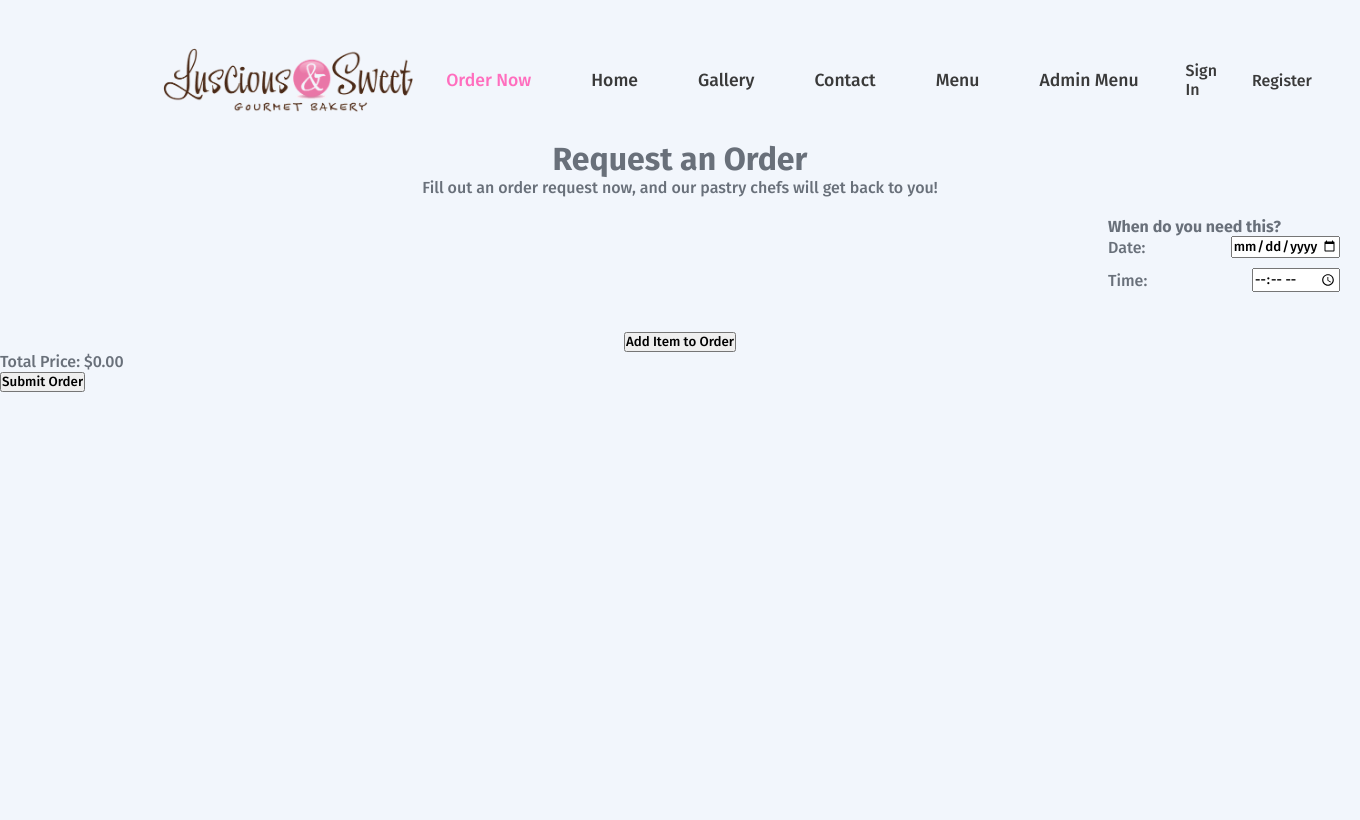
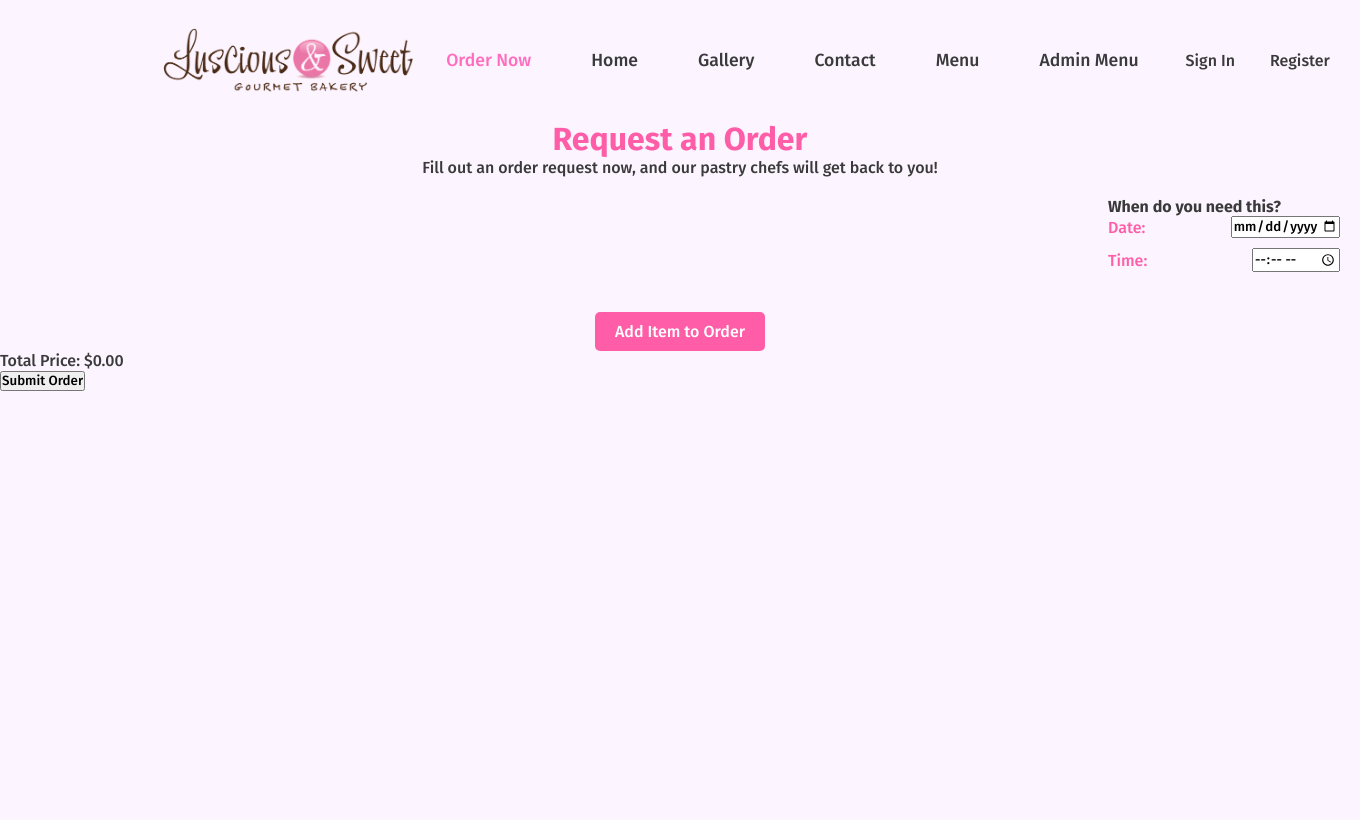
Before and after one commit to Veloric/2023FASE, a Flask app: page /order in a window 1360 px wide. After the commit the page ends 391 px from the top, so only its background shows below. Run offline with Flask 3, Linux system fonts and the light colour scheme; some libraries are stand-ins or nearby versions.

Commit message:
fixed css overriding eachother and some other things
I will adjust the font colors and everything to be more consistent, just bear with me :')

```diff
--- a/static/style.css
+++ b/static/style.css
@@ -58,6 +58,7 @@ header{
 .login{
     display: flex;
     align-items: center;
+    white-space: nowrap;
 }
 .login a{
     margin-right: 25px;
@@ -206,6 +207,10 @@ header{
     text-align: center;
 }
 
+.order-header {
+    color: rgb(128, 128, 128);
+}
+
 .container {
     display: flex;
     justify-content: space-between; /* Ensure date-time on the right and order forms on the left */
@@ -213,7 +218,6 @@ header{
 
 /* Order form container */
 .order-form-container {
-    /* This will be adjusted. */
     flex: 1;
     max-width: 100%;
     margin-top: 20px;
@@ -226,6 +230,7 @@ header{
     justify-content: space-between;
     background-color: rgb(255, 192, 227);
     border-radius: 10px;
+    box-shadow: 0 0.15rem 1.75rem 0 rgb(33 40 50 / 10%);
 }
 
 .order-form-container input {
@@ -238,7 +243,7 @@ header{
 /* Date-time container */
 .date-time-container {
     flex: 1;
-    max-width: 20%; /* Adjust the maximum width as needed */
+    max-width: 20%;
     padding: 20px;
 }
 
@@ -266,6 +271,14 @@ header{
     display: block;
     margin: 20px auto 0;
     position: relative;
+    background-color: rgb(255, 93, 168);
+    color: #fff;
+    padding: 10px 20px;
+    border: none;
+    border-radius: 5px;
+    cursor: pointer;
+    font-size: 16px;
+    transition: background-color 0.3s ease;
 }
 
 .label-input-pair {
@@ -287,33 +300,62 @@ header{
 .orderConfirmation {
     text-align: center;
 }
-/*---------------------------------- CSS for Profile.html -------------------------------------*/
-body{margin-top:20px;
-    background-color:#f2f6fc;
-    color:#69707a;
+/*---------------------------------- CSS for Profile.html & viewOrder.html -------------------------------------*/
+
+.order {
+    box-shadow: 0 0.15rem 1.75rem 0 rgb(33 40 50 / 15%);
+    border-radius: 10px;
+    background-color: #fff;
+    margin-bottom: 20px;
+    padding: 15px;
 }
+
+.order p {
+    margin: 10px 0;
+}
+
+h1 {
+    color: rgb(255, 93, 168);
+}
+
+label {
+    margin-right: 10px;
+    color: rgb(255, 93, 168);
+}
+
+#orderFilter {
+    color: rgb(255, 93, 168);
+    background-color: #fff;
+    border: 1px solid rgb(255, 93, 168);
+    border-radius: 5px;
+    padding: 5px;
+}
+
+#orders {
+    margin-top: 20px;
+}
+
 .img-account-profile {
     height: 10rem;
 }
+
 .rounded-circle {
     border-radius: 50% !important;
 }
-.card {
-    box-shadow: 0 0.15rem 1.75rem 0 rgb(33 40 50 / 15%);
-}
-.card .card-header {
-    font-weight: 500;
-}
+
 .card-header:first-child {
     border-radius: 0.35rem 0.35rem 0 0;
 }
+
 .card-header {
     padding: 1rem 1.35rem;
     margin-bottom: 0;
     background-color: rgba(33, 40, 50, 0.03);
     border-bottom: 1px solid rgba(33, 40, 50, 0.125);
 }
-.form-control, .dataTable-input {
+
+.form-control,
+.dataTable-input {
     display: block;
     width: 100%;
     padding: 0.875rem 1.125rem;
@@ -335,6 +377,7 @@ body{margin-top:20px;
     color: rgb(255, 93, 168);
     border-bottom-color: rgb(255, 93, 168);
 }
+
 .nav-borders .nav-link {
     color: #69707a;
     border-bottom-width: 0.125rem;
@@ -347,8 +390,8 @@ body{margin-top:20px;
     margin-left: 1rem;
     margin-right: 1rem;
 }
+
 .btn-primary {
     background-color: rgb(255, 93, 168);
     border-color: rgb(255, 93, 168);
-
 }
```
